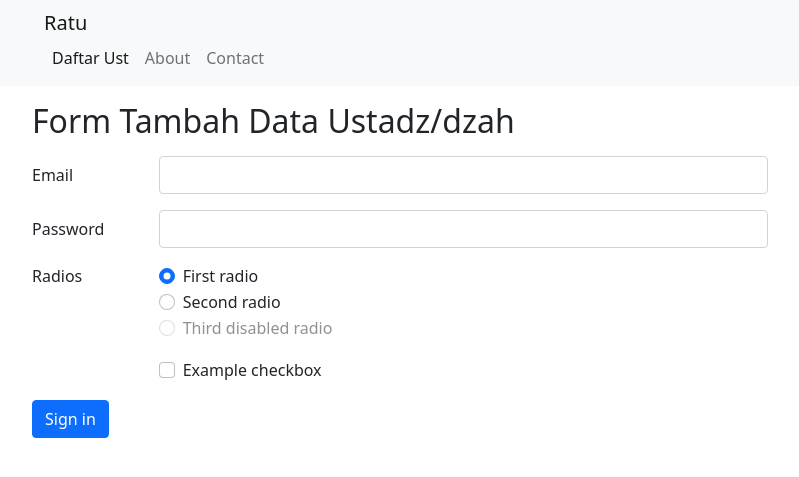
After one commit to ratu-anisah17/nahwusharafitumudah, a CodeIgniter 4 app: template app/Views/guru/create.php in a window 1280 px wide. The commit adds this page. Shown: the top 477 px of the page, without its empty margins (50-849 px from the left). Run offline with PHP 8.4 and a stand-in for CodeIgniter, Linux system fonts and the light colour scheme; the template is opened without the code that fills it, so the values that code supplies are empty; some libraries are stand-ins or nearby versions.

Commit message:
form tambah data

```diff
--- /dev/null
+++ b/app/Views/guru/create.php
@@ -0,0 +1,59 @@
+<?= $this->extend('layout/template'); ?>
+
+<?= $this->section('content'); ?>
+<div class="container">
+    <div class="row">
+        <div class="col-8">
+            <h2 class="my-3">Form Tambah Data Ustadz/dzah</h2>
+            <form>
+                <div class="row mb-3">
+                    <label for="inputEmail3" class="col-sm-2 col-form-label">Email</label>
+                    <div class="col-sm-10">
+                        <input type="email" class="form-control" id="inputEmail3">
+                    </div>
+                </div>
+                <div class="row mb-3">
+                    <label for="inputPassword3" class="col-sm-2 col-form-label">Password</label>
+                    <div class="col-sm-10">
+                        <input type="password" class="form-control" id="inputPassword3">
+                    </div>
+                </div>
+                <fieldset class="row mb-3">
+                    <legend class="col-form-label col-sm-2 pt-0">Radios</legend>
+                    <div class="col-sm-10">
+                        <div class="form-check">
+                            <input class="form-check-input" type="radio" name="gridRadios" id="gridRadios1" value="option1" checked>
+                            <label class="form-check-label" for="gridRadios1">
+                                First radio
+                            </label>
+                        </div>
+                        <div class="form-check">
+                            <input class="form-check-input" type="radio" name="gridRadios" id="gridRadios2" value="option2">
+                            <label class="form-check-label" for="gridRadios2">
+                                Second radio
+                            </label>
+                        </div>
+                        <div class="form-check disabled">
+                            <input class="form-check-input" type="radio" name="gridRadios" id="gridRadios3" value="option3" disabled>
+                            <label class="form-check-label" for="gridRadios3">
+                                Third disabled radio
+                            </label>
+                        </div>
+                    </div>
+                </fieldset>
+                <div class="row mb-3">
+                    <div class="col-sm-10 offset-sm-2">
+                        <div class="form-check">
+                            <input class="form-check-input" type="checkbox" id="gridCheck1">
+                            <label class="form-check-label" for="gridCheck1">
+                                Example checkbox
+                            </label>
+                        </div>
+                    </div>
+                </div>
+                <button type="submit" class="btn btn-primary">Sign in</button>
+            </form>
+        </div>
+    </div>
+</div>
+<?= $this->endSection(); ?>
--- a/app/Views/guru/index.php
+++ b/app/Views/guru/index.php
@@ -4,7 +4,8 @@
 <div class="container">
     <div class="row">
         <div class="col">
-            <h1 class="mt-3">Daftar Ustadz/ah</h1>
+            <h1 class="mt-3">Daftar Ustadz/dzah</h1>
+            <a href="/guru/create" class="btn btn-primary mb-3">Tambah Data Ustadz/dzah</a>
             <table class="table">
                 <thead>
                     <tr>
@@ -24,7 +25,7 @@
                             <td><?= $g['nohp']; ?></td>
                             <td><?= $g['kelas']; ?></td>
                             <td>
-                                <a href="/guru/<?= $g['id']; ?>" type="button" class="btn btn-primary">Detail</a>
+                                <a href="/guru/<?= $g['id']; ?>" type="button" class="btn btn-success">Detail</a>
                             </td>
                         </tr>
                     <?php endforeach; ?>
--- a/app/Views/layout/navbar.php
+++ b/app/Views/layout/navbar.php
@@ -10,7 +10,6 @@
                     <a class="nav-link active" aria-current="page" href="/">Daftar Ust</a>
                     <a class="nav-link" href='#'>About</a>
                     <a class="nav-link" href='#'>Contact</a>
-                    <a class="nav-link" href='#'>Komik</a>
                 </div>
             </div>
         </div>
```
Also changed, not shown: app/Config/Routes.php (+6 -1 lines), app/Controllers/Guru.php (+9 -2 lines), app/Views/guru/detail.php (+35 -4 lines), dbnahwusharaf.sql (+75 -1 lines).
